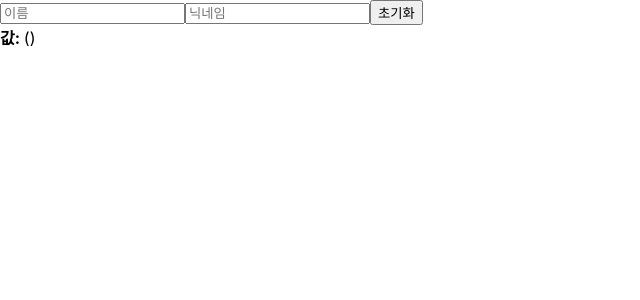
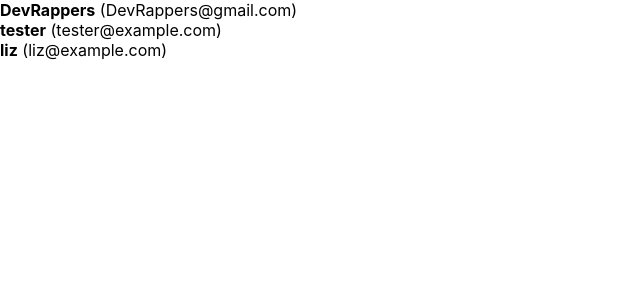
Before and after one commit to DevRappers/REACT_Study, a React (Create React App) app in the folder react-tutorial/begin-react/: page / in a window 1280 px wide. Shown: the top 300 px of the page, without its empty margins (0-640 px from the left). Built offline with nearby package versions, Linux system fonts and the light colour scheme.

Commit message:
배열 렌더링하기

```diff
--- a/react-tutorial/begin-react/src/App.js
+++ b/react-tutorial/begin-react/src/App.js
@@ -1,8 +1,9 @@
 import React from 'react';
-import InputSample from './InputSample';
+import UserList from './UserList';
 // import Hello from './Hello';  // Hello 컴포넌트 불러오기
 // import Wrapper from './Wrapper';
 // import Counter from './Counter';
+//import InputSample from './InputSample';
 // import './App.css';
 
  // 컴포넌트는 두번세번 재사용이 가능함.
@@ -43,7 +44,7 @@
    <>
     {/* 주석 테스트 */}
     {
-      /* 7강 이전 것들
+      /*
     <Wrapper>
       <Hello name="DevRappers" color="blue" isSpecial/>
       <Hello color="red"/>
@@ -51,9 +52,10 @@
       <div className="gray-box"></div>
     </Wrapper>
     <Counter/>
+    <InputSample/>
     */
     }
-    <InputSample/>
+    <UserList/>
    </>
   );
 }
--- /dev/null
+++ b/react-tutorial/begin-react/src/UserList.js
@@ -0,0 +1,56 @@
+import React from 'react';
+
+function User({ user }){
+    return(
+        <div>
+            <b>{user.username}</b> <span>({user.email})</span>
+        </div>
+    )
+}
+
+function UserList() {
+    const users = [{
+            id: 1,
+            username: 'DevRappers',
+            email: 'DevRappers@gmail.com'
+        },
+        {
+            id: 2,
+            username: 'tester',
+            email: 'tester@example.com'
+        },
+        {
+            id: 3,
+            username: 'liz',
+            email: 'liz@example.com'
+        }
+    ];
+
+    return (
+        <div>
+          {/*
+            <div>
+                <b>{users[0].username}</b> <span>({users[0].email})</span>
+            </div>
+            <div>
+                <b>{users[1].username}</b> <span>({users[1].email})</span>
+            </div>
+            <div>
+                <b>{users[2].username}</b> <span>({users[2].email})</span>
+            </div>
+            <User user={users[0]}/>
+            <User user={users[1]}/>
+            <User user={users[2]}/>
+          */}
+          {
+              // map을 사용해주면 더 간단해짐 하지만 key가 있어야함. 고유값
+              // 만약 고유값이 없으면 index를 사용해도됨 key={index}
+              users.map(
+                  user => (<User user={user} key={user.id}/>)
+              )
+          }
+        </div>
+    )
+}
+
+export default UserList;
```
